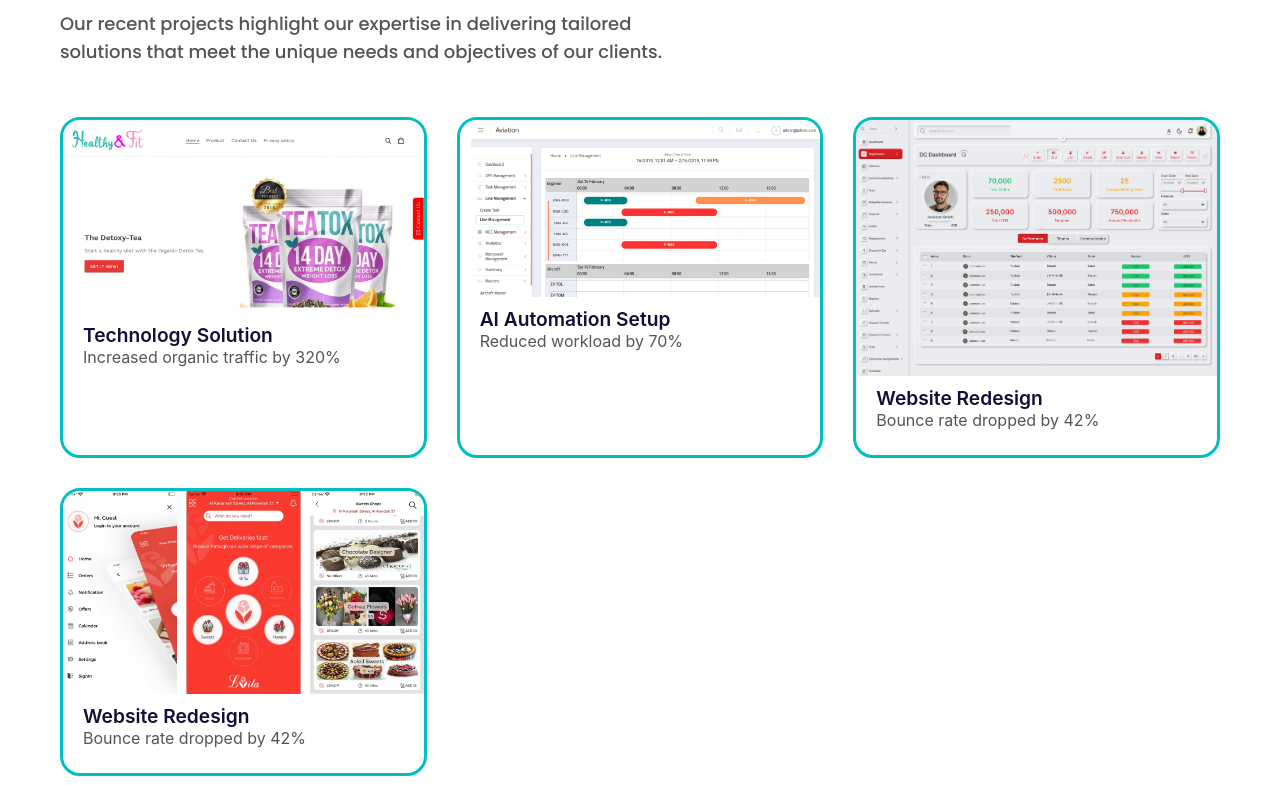
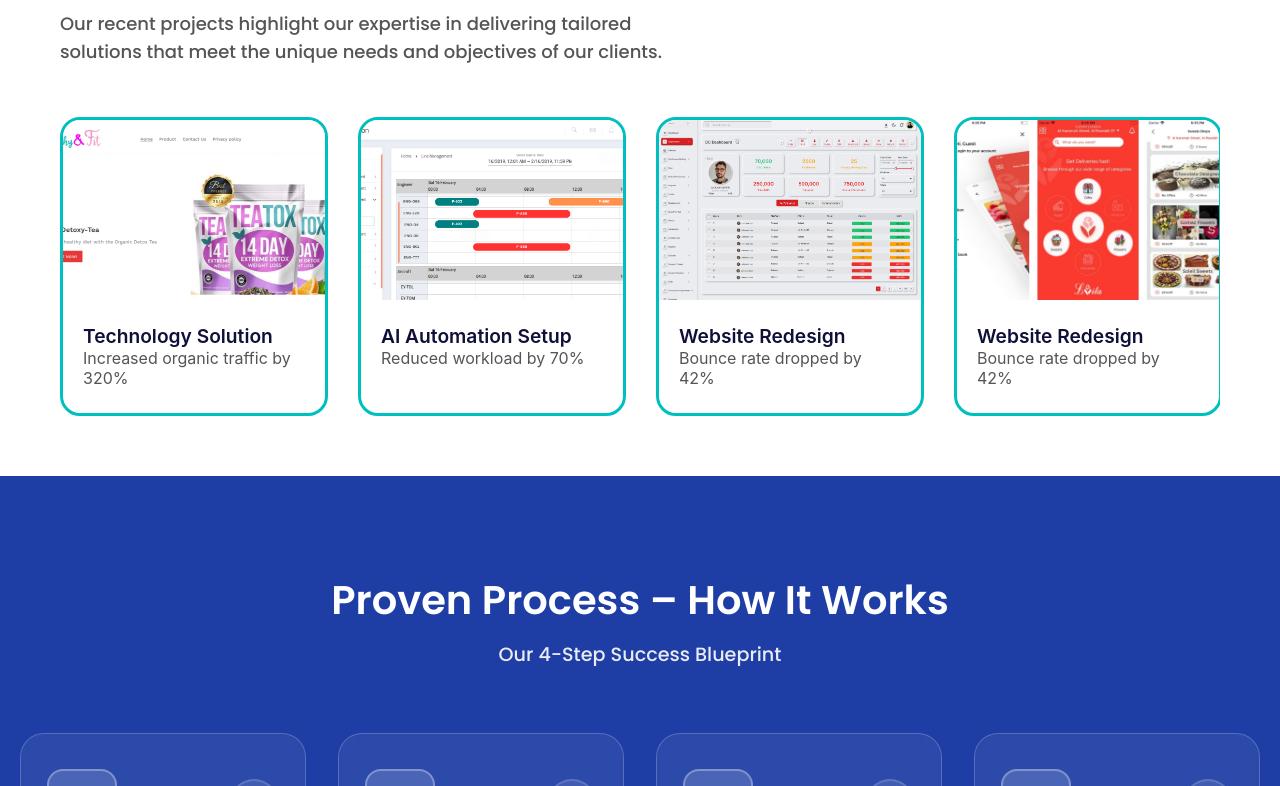
Before and after one commit to suraijzon/version1, a React (Create React App) app: page / in a window 1280 px wide. Shown: the part 1894-2680 px from the top of the page. Built offline with nearby package versions, Linux system fonts and the light colour scheme; no server answers.

Commit message:
new 36th

```diff
--- a/src/components/SuccessSection.jsx
+++ b/src/components/SuccessSection.jsx
@@ -36,9 +36,10 @@ const SuccessSection = () => {
         </button>*/}
       </div>
 
-      <div className="projects-grid">
-        {projects.map((project) => (
-          <div key={project.id} className="project-card">
+      <div className="projects-slider">
+         <div className="projects-track">
+          {projects.map((project) => (<div key={project.id} className="project-card">
+
             <img src={project.img} alt={project.name} className="project-img" />
 
             <div className="project-info">
@@ -48,6 +49,7 @@ const SuccessSection = () => {
           </div>
         ))}
       </div>
+      </div>
     </section>
   );
 };
--- a/src/styles/successsection.css
+++ b/src/styles/successsection.css
@@ -90,12 +90,22 @@
 .all-works-btn:hover .btn-arrow {
   transform: translateX(5px);
 }
+/* SLIDER WRAPPER */
+.projects-slider {
+  overflow: hidden;
+  width: 100%;
+}
 
+/* SLIDER TRACK */
+.projects-track {
+  display: flex;
+  gap: 30px;
+  animation: slideLeft 18s linear infinite;
+}
 
-.projects-grid {
-  display: grid;
-  grid-template-columns: repeat(auto-fit, minmax(280px, 1fr));
-  gap: 30px;
+/* CARD WIDTH = 4 IN A ROW */
+.project-card {
+  flex: 0 0 calc(25% - 22px);
 }
 
 .project-card {
@@ -109,10 +119,10 @@
 
 .project-img {
   width: 100%;
-  height: auto;
-  display: block;
-  margin-bottom: -10px;
+  height: 180px;       /* smaller height */
+  object-fit: cover;
 }
+
 
 .project-info {
   padding: 20px;
@@ -131,6 +141,15 @@
   color: #555;
   margin-bottom: -5px;
 }
+@keyframes slideLeft {
+  0% {
+    transform: translateX(0);
+  }
+  100% {
+    transform: translateX(-50%);
+  }
+}
+
 /* Explore Button */
 .explore-btn {
   display: inline-block;
@@ -188,4 +207,12 @@ button.explore-btn {
     .explore-btn{
         margin-left: 150px;
     }
+    .projects-track {
+        animation: none;
+        flex-wrap: nowrap;
+        overflow-x: auto;
+    }
+    .project-card {
+        flex: 0 0 85%;
+    }
 }
```
